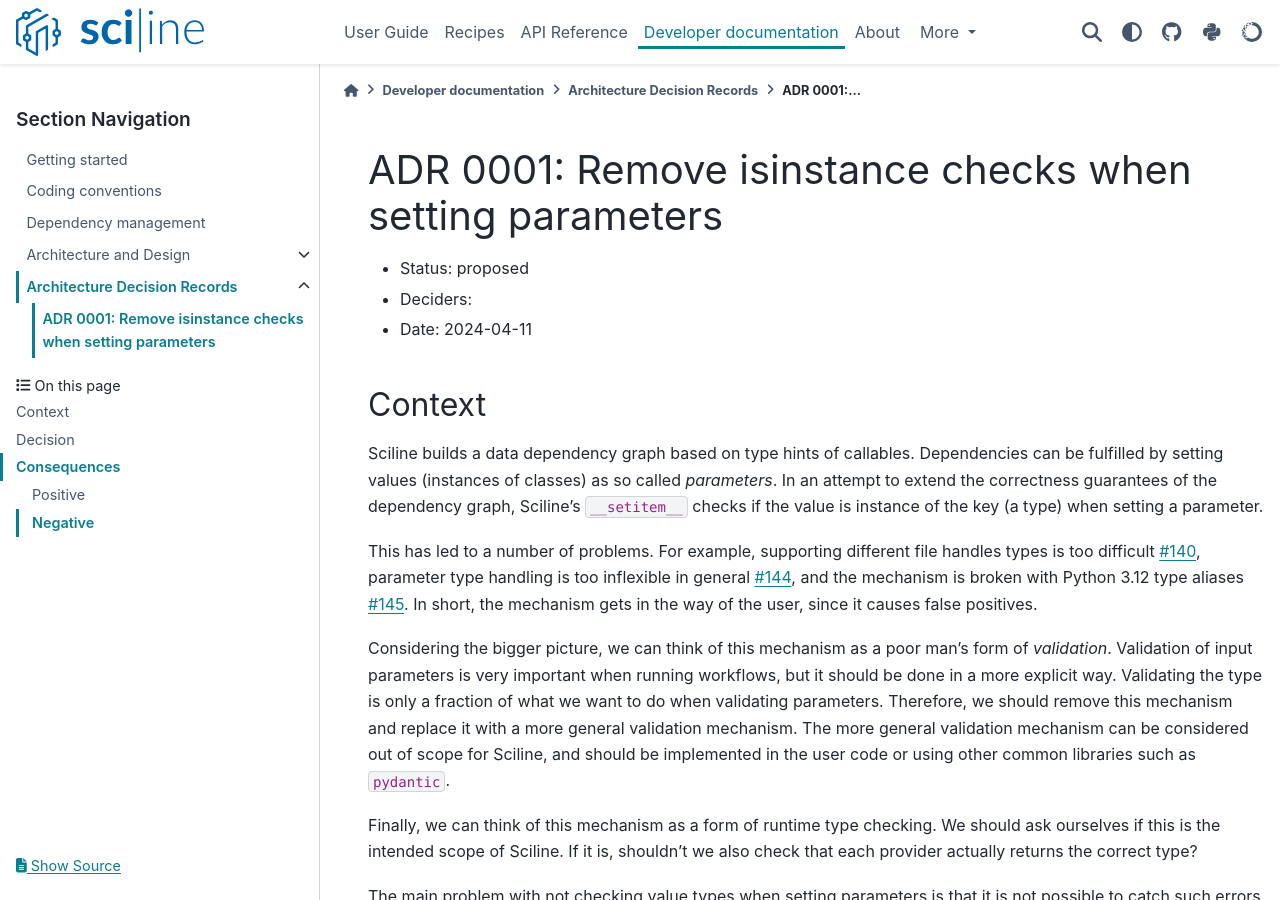
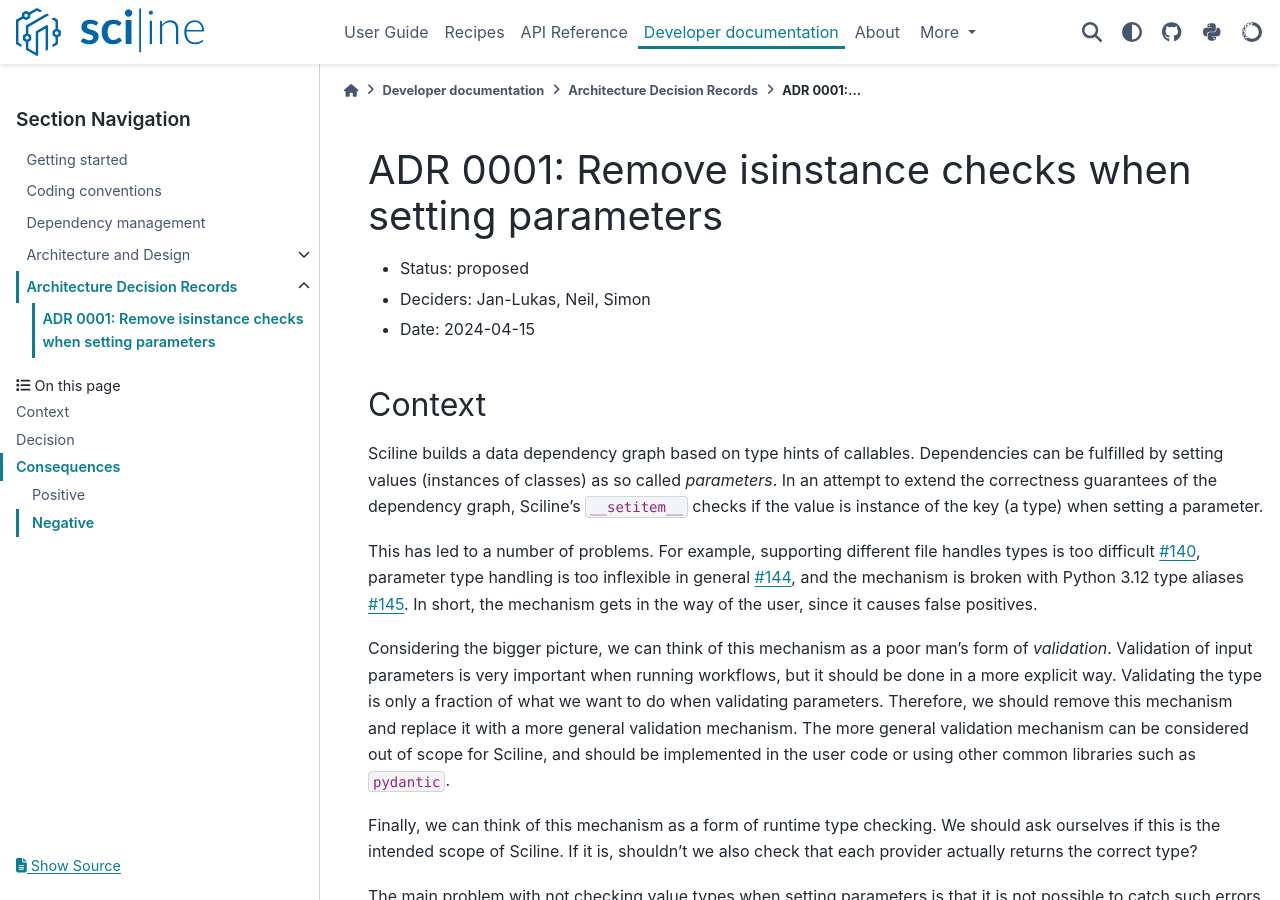
Before and after one commit to scipp/sciline, a Sphinx documentation site: the page built from docs/developer/adr/0001-remove-isinstance-checks-when-setting-parameters.md, in a window 1280 px wide and 900 px high. Built offline with Sphinx 7.4.7 and the PyData theme 0.15.4, drawn with Linux system fonts in a browser that asks for light colours; pages that are not in the unit, such as notebooks, are missing from menus; the version number could not be read and is left out.

Commit message:
Update ADR metadata

```diff
--- a/docs/developer/adr/0001-remove-isinstance-checks-when-setting-parameters.md
+++ b/docs/developer/adr/0001-remove-isinstance-checks-when-setting-parameters.md
@@ -1,8 +1,8 @@
 # ADR 0001: Remove isinstance checks when setting parameters
 
 - Status: proposed
-- Deciders:
-- Date: 2024-04-11
+- Deciders: Jan-Lukas, Neil, Simon
+- Date: 2024-04-15
 
 ## Context
 
```
